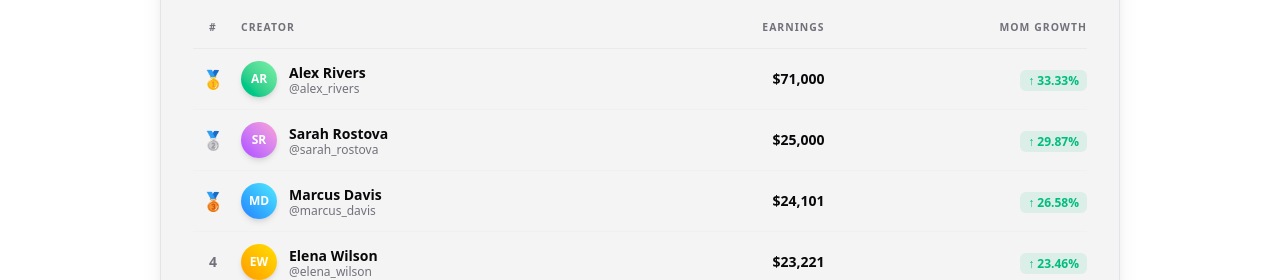
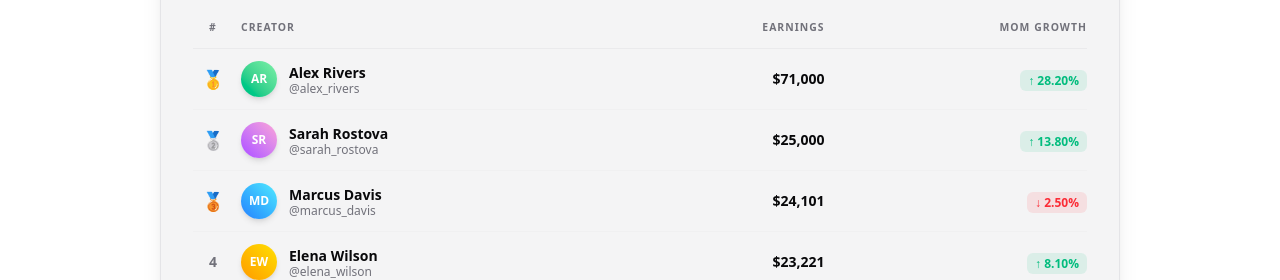
Before and after one commit to Ravishankar802/The-Plugd, a Next.js app: page / in a window 1280 px wide. Shown: the part 520-800 px from the top of the page. Built offline with nearby package versions, Linux system fonts and the light colour scheme; no server answers.

Commit message:
docs: refactor MoM growth rate calculation to show realistic, deterministic values in leaderboard

```diff
--- a/src/components/HomeClient.tsx
+++ b/src/components/HomeClient.tsx
@@ -25,6 +25,7 @@ interface Earner {
   baseEarnings: number;
   baseLastMonth: number;
   earningRatePerSec: number;
+  baseGrowth: number;
 }
 
 interface ActiveEarner extends Earner {
@@ -47,7 +48,7 @@ const GRADIENTS = [
   "from-sky-500 to-blue-300"
 ];
 
-function generateEarners(): Earner[] {
+function generateEarners(initialElapsedSeconds: number = 0): Earner[] {
   const list: Earner[] = [];
 
   for (let i = 0; i < 50; i++) {
@@ -61,21 +62,36 @@ function generateEarners(): Earner[] {
 
     let baseEarnings = 0;
     let earningRatePerSec = 0;
+    let baseGrowth = 0;
 
     if (id === 1) {
       // Rank 1 starts at $71,000 base with a $3,500/day rate ($0.0405/sec) so base + accrued = ~$102K+ today
       baseEarnings = 71000;
       earningRatePerSec = 0.0405;
+      baseGrowth = 28.2;
     } else {
       // Ranks 2 to 50 scale down from $25,000 base to $3,200 base
       const factor = (50 - id) / 48; // from 1.0 down to 0.0
       baseEarnings = 3200 + 21800 * Math.pow(factor, 2.0);
       // Daily rate scales from $1,500/day down to $100/day ($0.00115/sec to $0.01735/sec)
       earningRatePerSec = 0.00115 + 0.0162 * Math.pow(factor, 2.0);
+
+      // Setup varied base growth rates
+      if (id === 2) baseGrowth = 13.8;
+      else if (id === 3) baseGrowth = -2.5;
+      else if (id === 4) baseGrowth = 8.1;
+      else if (id === 5) baseGrowth = 0.0;
+      else {
+        // Deterministic varied growth rate between -15% and +35%
+        const raw = Math.sin(id * 0.7) * 20 + Math.cos(id * 1.3) * 8;
+        baseGrowth = Math.round(raw * 10) / 10;
+      }
     }
 
-    // last month base is 75% to 83% of base earnings
-    const baseLastMonth = baseEarnings * (0.75 + (i % 5) * 0.02);
+    // Calculate expected earnings at the time of calculation
+    const expectedEarnings = baseEarnings + initialElapsedSeconds * earningRatePerSec;
+    // Calculate baseLastMonth such that (expectedEarnings - baseLastMonth) / baseLastMonth * 100 === baseGrowth
+    const baseLastMonth = expectedEarnings / (1 + baseGrowth / 100);
 
     list.push({
       id,
@@ -85,7 +101,8 @@ function generateEarners(): Earner[] {
       gradient,
       baseEarnings,
       baseLastMonth,
-      earningRatePerSec
+      earningRatePerSec,
+      baseGrowth
     });
   }
 
@@ -109,7 +126,7 @@ export default function HomeClient({
     const initialElapsedSeconds = Math.max(0, (Date.now() - baseEpoch) / 1000);
 
     // 1. Calculate time-accrued values
-    const calculatedEarners = generateEarners().map(e => {
+    const calculatedEarners = generateEarners(initialElapsedSeconds).map(e => {
       const initialAccrued = initialElapsedSeconds * e.earningRatePerSec;
       const currentEarnings = e.baseEarnings + initialAccrued;
       const momGrowth = ((currentEarnings - e.baseLastMonth) / e.baseLastMonth) * 100;
@@ -321,8 +338,15 @@ export default function HomeClient({
                     maximumFractionDigits: 0
                   }).format(earner.currentEarnings);
 
-                  const formattedGrowth = `${earner.momGrowth >= 0 ? "↑" : "↓"} ${Math.abs(earner.momGrowth).toFixed(2)}%`;
-                  const growthColor = earner.momGrowth >= 0 ? "text-emerald-500 bg-emerald-500/10" : "text-red-500 bg-red-500/10";
+                  let formattedGrowth = "";
+                  let growthColor = "";
+                  if (Math.abs(earner.momGrowth) < 0.005) {
+                    formattedGrowth = "—";
+                    growthColor = "text-muted/60 bg-muted/10";
+                  } else {
+                    formattedGrowth = `${earner.momGrowth > 0 ? "↑" : "↓"} ${Math.abs(earner.momGrowth).toFixed(2)}%`;
+                    growthColor = earner.momGrowth > 0 ? "text-emerald-500 bg-emerald-500/10" : "text-red-500 bg-red-500/10";
+                  }
 
                   let rankDisplay: React.ReactNode = rank;
                   if (rank === 1) rankDisplay = <span className="text-base md:text-lg">🥇</span>;
```
